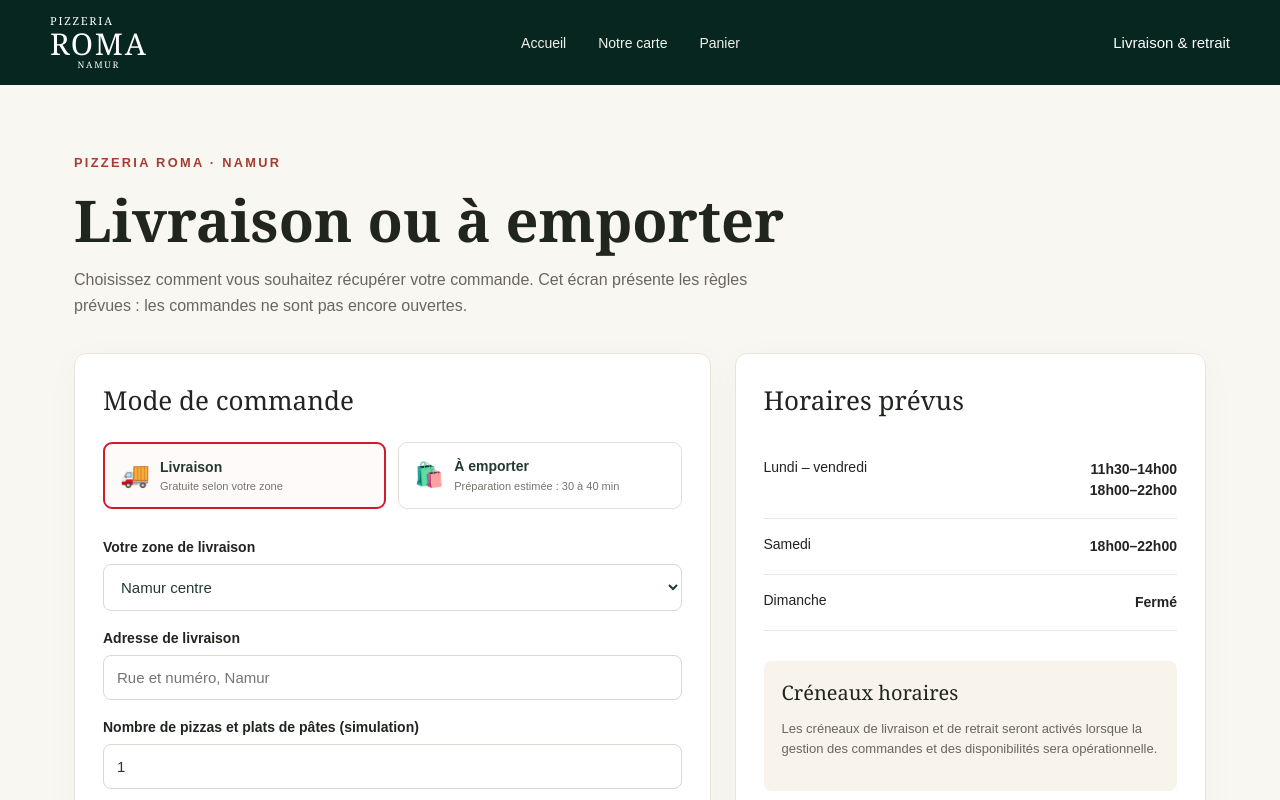
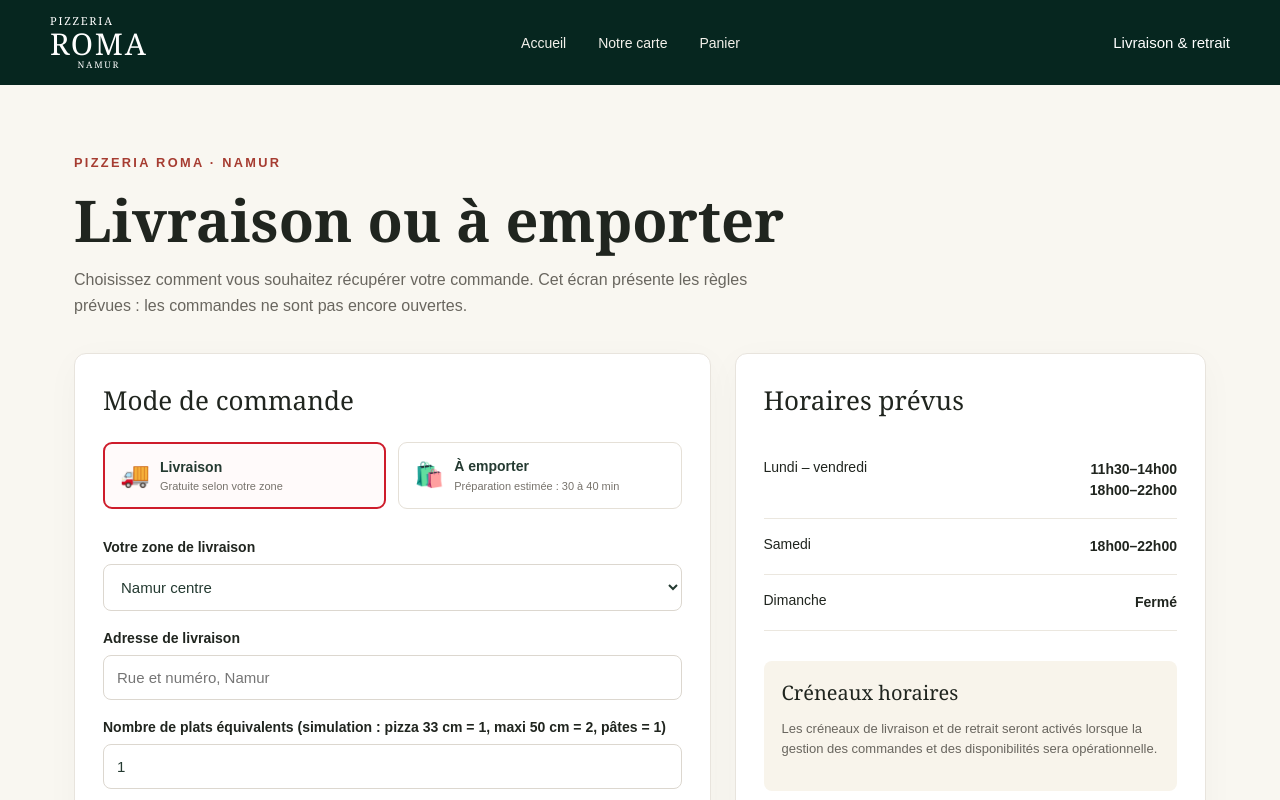
Before and after one commit to AmirGames/pizzeria-roma, a Next.js app: page /commande in a window 1280 px wide. Shown: the top 800 px of the page. Built offline with nearby package versions, Linux system fonts and the light colour scheme.

Commit message:
feat(delivery): count 50cm maxi pizza as two dishes

```diff
--- a/src/app/commande/page.tsx
+++ b/src/app/commande/page.tsx
@@ -34,7 +34,7 @@ export default function FulfillmentPage() {
               <div className="roma-delivery-fields">
                 <label>Votre zone de livraison<select value={zone} onChange={event => setZone(event.target.value)}>{DELIVERY_ZONES.map(item => <option key={item.id} value={item.id}>{item.label}</option>)}</select></label>
                 <label>Adresse de livraison<input value={address} onChange={event => setAddress(event.target.value)} maxLength={200} autoComplete="street-address" placeholder="Rue et numéro, Namur"/></label>
-                <label>Nombre de pizzas et plats de pâtes (simulation)<input type="number" min={0} max={99} value={mainDishes} onChange={event => { const value = Number(event.target.value); setMainDishes(Number.isSafeInteger(value) && value >= 0 && value <= 99 ? value : 0); }}/></label>
+                <label>Nombre de plats équivalents (simulation : pizza 33 cm = 1, maxi 50 cm = 2, pâtes = 1)<input type="number" min={0} max={99} value={mainDishes} onChange={event => { const value = Number(event.target.value); setMainDishes(Number.isSafeInteger(value) && value >= 0 && value <= 99 ? value : 0); }}/></label>
                 <div role="status" className={policy.eligible ? 'roma-policy-ok' : 'roma-policy-warning'}>{policy.eligible ? '✓ Minimum indicatif atteint' : 'Minimum indicatif non atteint'} : {policy.minimum} plat{policy.minimum > 1 ? 's' : ''} (pizzas ou pâtes) · Livraison gratuite.</div>
                 <p className="roma-policy-caveat">La zone sélectionnée n'est pas une validation de l'adresse. La couverture réelle devra être vérifiée côté serveur.</p>
               </div>
```
